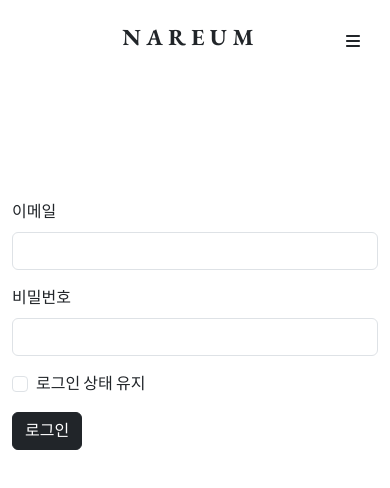
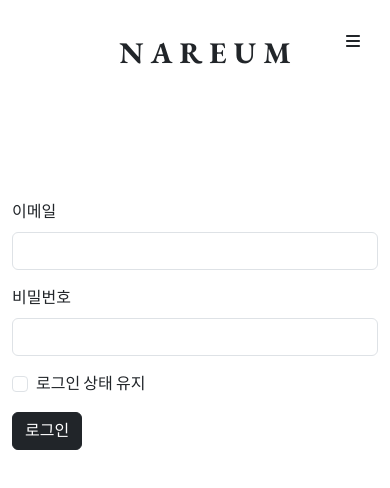
Before and after one commit to jeonha01/react-shoppingmall, a React (Create React App) app: page /login in a window 390 px wide. Shown: the top 488 px of the page. Built offline with nearby package versions, Linux system fonts and the light colour scheme.

Commit message:
tlqkfzzzzzzzzzzz

```diff
--- a/src/App.css
+++ b/src/App.css
@@ -94,15 +94,7 @@ body {
 
 }
 
-.hidelogo {
-    position: fixed;
-    font-size: 23px;
-    margin-top: 20px;
-    font-weight: bold;
-    cursor: pointer;
-    z-index: 9;
-    right: 35%;
-}
+
 
 /* .nav-header * {
     margin-right: 10px;
@@ -175,15 +167,17 @@ body {
         display: flex !important;
     }
 
-
-
-    .hide {
-        visibility: visible !important;
+    .header{
+        justify-content: center;
     }
 
-    .nav-logo {
+    /* .hide {
+        visibility: visible !important;
+    } */
+
+    /* .nav-logo {
         visibility: hidden !important;
-    }
+    } */
 
     /* .menu {
         display: none !important;
@@ -194,9 +188,24 @@ body {
     } */
 }
 
-.hide {
-    visibility: hidden
+.nav-logo {
+
+    /* position: fixed;
+    margin-bottom: 20px; */
+    /* visibility: visible; */
 }
+
+.hidelogo {
+    position: fixed;
+    font-size: 30px;
+    margin-top: 30px;
+    font-weight: bold;
+    cursor: pointer;
+    z-index: 9;
+    margin-left: 20px;
+
+}
+
 
 .banner {
     justify-content: center;
@@ -226,12 +235,6 @@ body {
     margin-top: 200px;
 }
 
-.nav-logo {
-
-    position: fixed;
-    margin-bottom: 20px;
-    visibility: visible;
-}
 
 .menu {
     display: flex;
```
Also changed, not shown: src/component/Navbor.js (+3 -2 lines).
